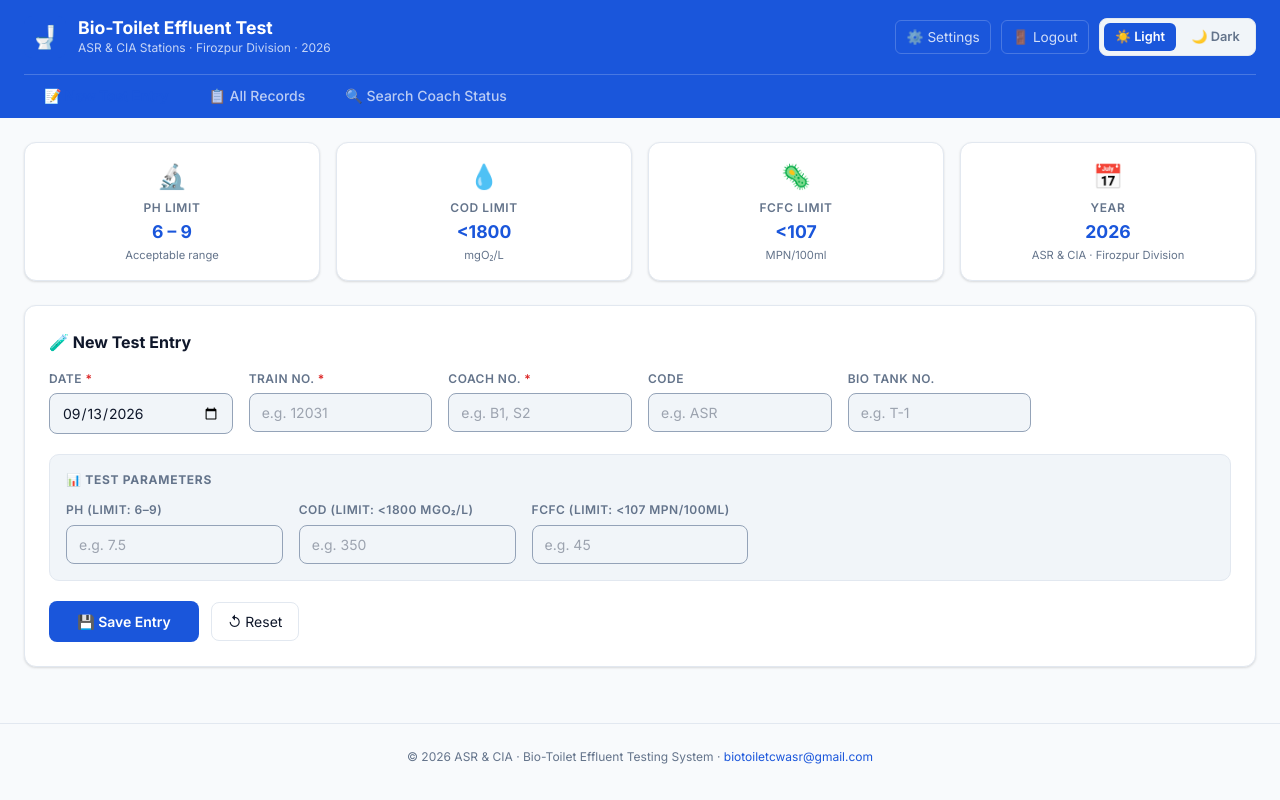
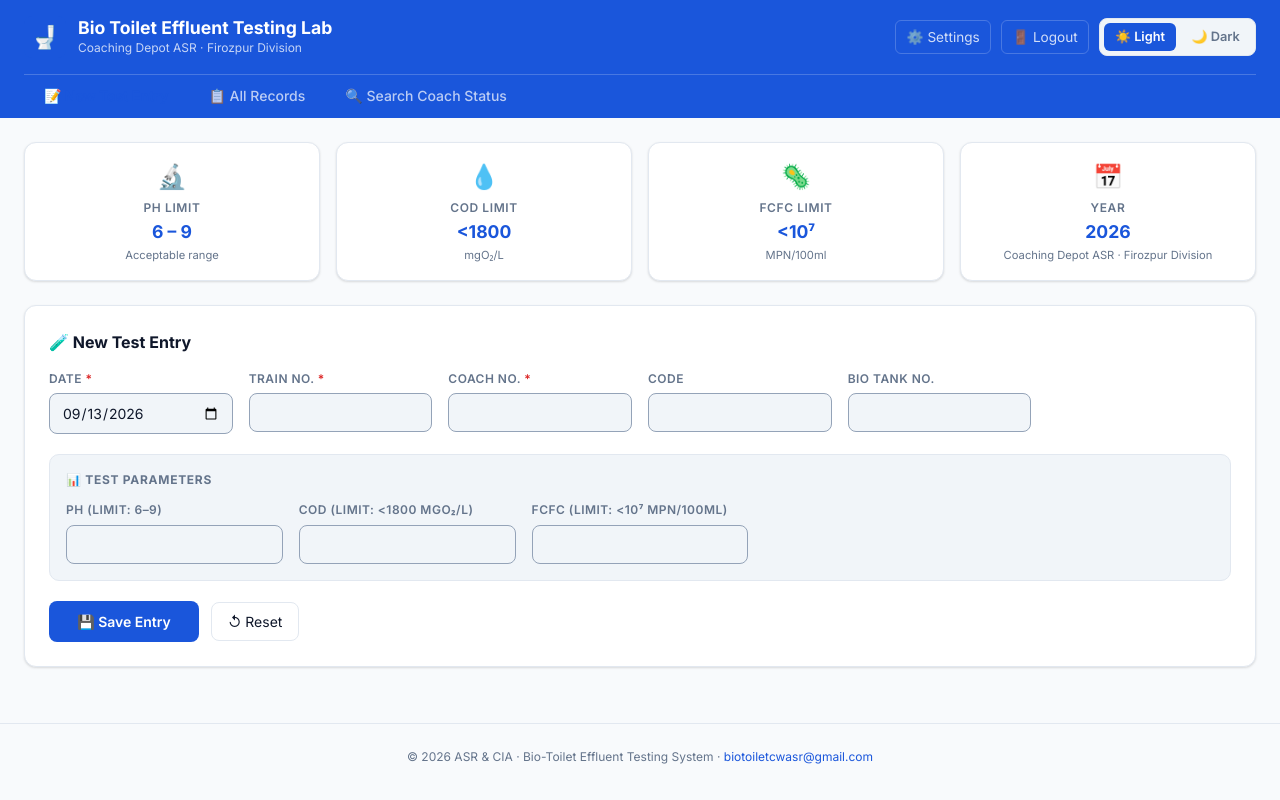
Before and after one commit to biotoiletcwasr-hash/bio-toilet-asr, a Next.js app: page / in a window 1280 px wide. Built offline with nearby package versions, Linux system fonts and the light colour scheme; no server answers.

Commit message:
Rename header, fix FCFC superscript, remove placeholders, stronger borders

```diff
--- a/app/page.tsx
+++ b/app/page.tsx
@@ -38,10 +38,10 @@ export default function Home() {
             }}>🚽</div>
             <div>
               <h1 style={{ fontSize: '1.1rem', fontWeight: 800, lineHeight: 1.2 }}>
-                Bio-Toilet Effluent Test
+                Bio Toilet Effluent Testing Lab
               </h1>
               <p style={{ fontSize: '.75rem', opacity: .75 }}>
-                ASR & CIA Stations · Firozpur Division · 2026
+                Coaching Depot ASR · Firozpur Division
               </p>
             </div>
           </Link>
@@ -169,8 +169,8 @@ function StatsBar() {
       {[
         { icon: '🔬', label: 'pH Limit',  value: '6 – 9',         sub: 'Acceptable range' },
         { icon: '💧', label: 'COD Limit', value: '<1800',          sub: 'mgO₂/L' },
-        { icon: '🦠', label: 'FCFC Limit',value: '<107',           sub: 'MPN/100ml' },
-        { icon: '📅', label: 'Year',       value: '2026',           sub: 'ASR & CIA · Firozpur Division' },
+        { icon: '🦠', label: 'FCFC Limit',value: '<10⁷',           sub: 'MPN/100ml' },
+        { icon: '📅', label: 'Year',       value: '2026',           sub: 'Coaching Depot ASR · Firozpur Division' },
       ].map(s => (
         <div key={s.label} className="card" style={{ padding: '1rem', textAlign: 'center' }}>
           <div style={{ fontSize: '1.5rem', marginBottom: '.25rem' }}>{s.icon}</div>
--- a/components/EntryForm.tsx
+++ b/components/EntryForm.tsx
@@ -65,7 +65,7 @@ export default function EntryForm({ onSuccess }: Props) {
     e.preventDefault()
     setError('')
     if (!form.date || !form.train_no || !form.coach_no) {
-      setError('Date, Train No aur Coach No zaroori hain')
+      setError('Date, Train No and Coach No are required.')
       return
     }
     setLoading(true)
@@ -95,7 +95,7 @@ export default function EntryForm({ onSuccess }: Props) {
         onSuccess()        // refresh data table (without switching tab)
       }
     } catch {
-      setError('Entry save nahi hui. Dobara try karein.')
+      setError('Failed to save entry. Please try again.')
     } finally {
       setLoading(false)
     }
@@ -260,7 +260,7 @@ export default function EntryForm({ onSuccess }: Props) {
         <Field label="Train No." required>
           <input
             type="text" className="input-field"
-            placeholder="e.g. 12031"
+            placeholder=""
             value={form.train_no}
             onChange={e => update('train_no', e.target.value.toUpperCase())}
             required
@@ -270,7 +270,7 @@ export default function EntryForm({ onSuccess }: Props) {
         <Field label="Coach No." required>
           <input
             type="text" className="input-field"
-            placeholder="e.g. B1, S2"
+            placeholder=""
             value={form.coach_no}
             onChange={e => update('coach_no', e.target.value.toUpperCase())}
             required
@@ -280,7 +280,7 @@ export default function EntryForm({ onSuccess }: Props) {
         <Field label="Code">
           <input
             type="text" className="input-field"
-            placeholder="e.g. ASR"
+            placeholder=""
             value={form.code}
             onChange={e => update('code', e.target.value.toUpperCase())}
           />
@@ -289,7 +289,7 @@ export default function EntryForm({ onSuccess }: Props) {
         <Field label="Bio Tank No.">
           <input
             type="text" className="input-field"
-            placeholder="e.g. T-1"
+            placeholder=""
             value={form.bio_tank_no}
             onChange={e => update('bio_tank_no', e.target.value)}
           />
@@ -312,7 +312,7 @@ export default function EntryForm({ onSuccess }: Props) {
           <Field label="pH (Limit: 6–9)">
             <input
               type="number" step="0.1" min="0" max="14"
-              className="input-field" placeholder="e.g. 7.5"
+              className="input-field" placeholder=""
               value={form.ph}
               onChange={e => update('ph', e.target.value)}
             />
@@ -326,7 +326,7 @@ export default function EntryForm({ onSuccess }: Props) {
           <Field label="COD (Limit: <1800 mgO₂/L)">
             <input
               type="number" step="0.1" min="0"
-              className="input-field" placeholder="e.g. 350"
+              className="input-field" placeholder=""
               value={form.cod}
               onChange={e => update('cod', e.target.value)}
             />
@@ -337,16 +337,16 @@ export default function EntryForm({ onSuccess }: Props) {
             )}
           </Field>
 
-          <Field label="FCFC (Limit: <107 MPN/100ml)">
+          <Field label="FCFC (Limit: <10⁷ MPN/100ml)">
             <input
               type="number" step="0.1" min="0"
-              className="input-field" placeholder="e.g. 45"
+              className="input-field" placeholder=""
               value={form.fcfc}
               onChange={e => update('fcfc', e.target.value)}
             />
             {form.fcfc !== '' && (
-              <p className={fcfc < 107 ? 'limit-ok' : 'limit-warn'}>
-                {fcfc < 107 ? '✓ Within limit' : '⚠ Exceeds 107'}
+              <p className={fcfc < 10000000 ? 'limit-ok' : 'limit-warn'}>
+                {fcfc < 10000000 ? '✓ Within limit' : '⚠ Exceeds 10⁷'}
               </p>
             )}
           </Field>
```
